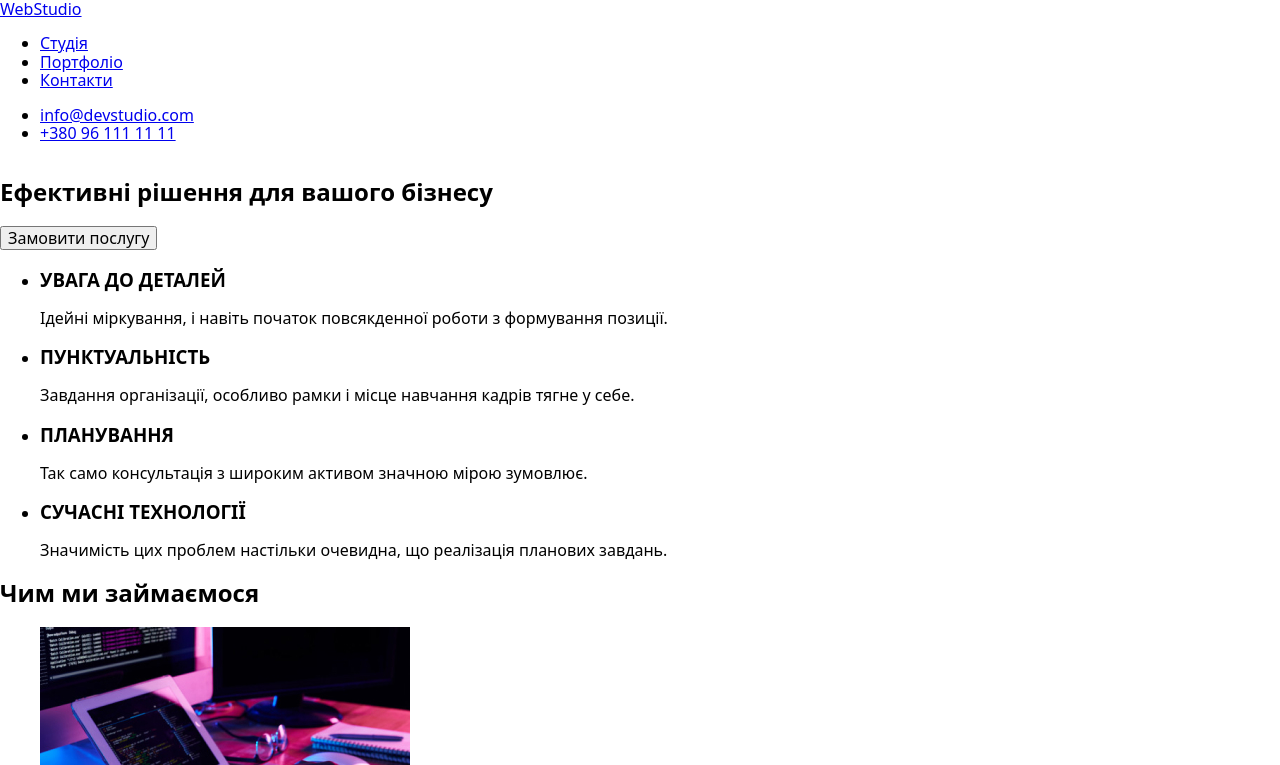
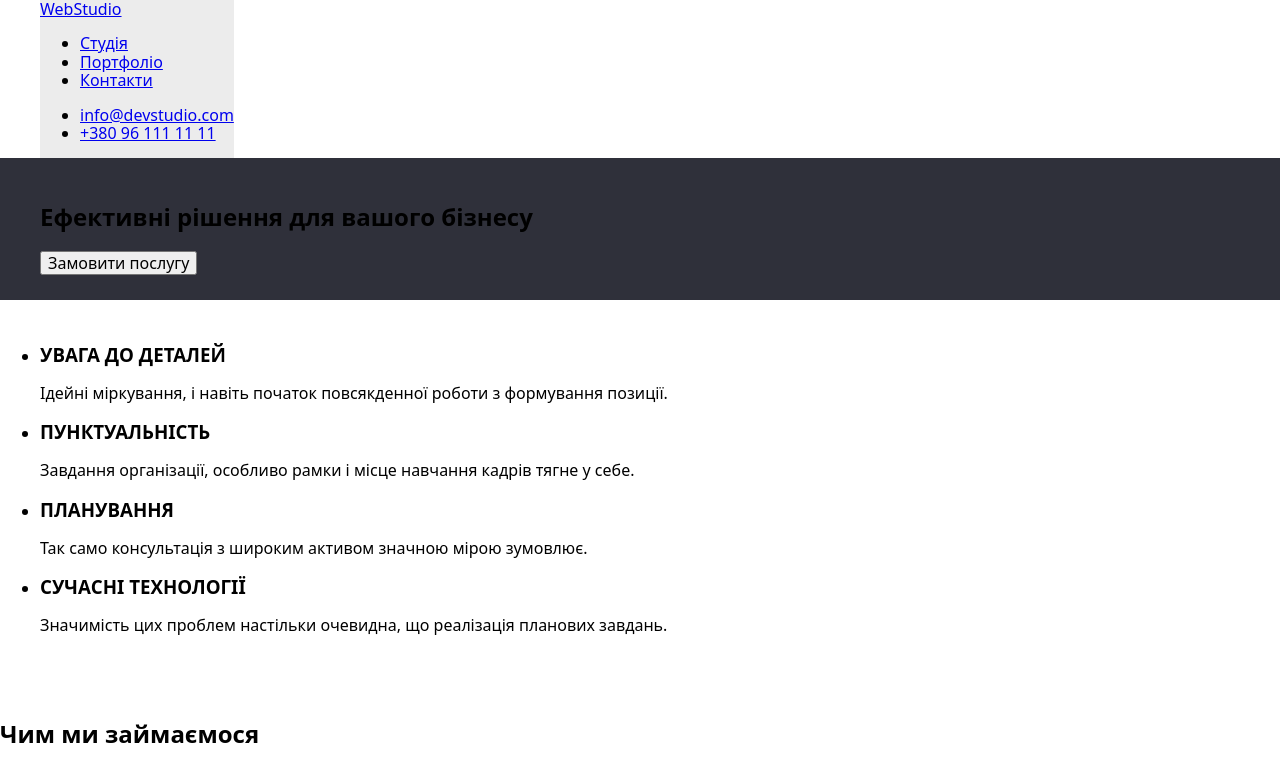
Before and after one commit to xuxrik3/WebStudio, a plain HTML site: page index.html in a window 1280 px wide. Shown: the top 765 px of the page. Drawn offline with nearby package versions, Linux system fonts and the light colour scheme.

Commit message:
15_12
остання лекція

```diff
--- a/index.html
+++ b/index.html
@@ -11,6 +11,7 @@
     <link rel="stylesheet" href="style.css">
 </head>
 <body>
+  <div class="container">
     <header>
         <a href="./index.html">WebStudio</a>
         <nav>
@@ -24,10 +25,12 @@
           <li><a href="mailto:info@devstudio.com">info@devstudio.com</a></li>
           <li><a href="tel:+380961111111">+380 96 111 11 11</a></li>
         </ul>
+      </div>
       </header>
   <main>
     <!-- Шапка -->
-      <section>
+      <section class="content-up">
+        <div class="container">
         <h2>Ефективні рішення для вашого бізнесу</h2>
         <button type="button">Замовити послугу</button>
       </section>
@@ -51,6 +54,7 @@
         <p>Значимість цих проблем настільки очевидна, що реалізація планових завдань.</p>
       </li>
      </ul>
+    </div>
       </section>
       <!-- Чим займаємось -->
       <section>
@@ -62,7 +66,8 @@
         </ul>
       </section>
       <!-- Наша комaнда -->
-      <section>
+      <section class="my_teams">
+        <div class="container">
         <h2>Наша команда</h2>
         <ul>
             <li>
@@ -86,10 +91,12 @@
           <p>UI Designer</p>
       </li>
         </ul>
+       </div>
       </section>
 </main>
 
 <footer>
+<div class="container">
   <a href="./index.html">WebStudio</a>
   <address>
     <a href="https://maps.app.goo.gl/1scr2Ax1geKc9xeD9" >м. Київ, пр-т Лесі Українки, 26</a>
@@ -97,7 +104,8 @@
       <li><a href="mailto:info@devstudio.com">info@devstudio.com</a></li>
       <li><a href="tel:+380961111111">+38 096 111 11 11</a></li>
     </ul>
-  </address>
+ </address>
+</div>
 </footer>
 </body>
 </html>
--- a/style.css
+++ b/style.css
@@ -7,3 +7,27 @@
 header{
     display: inline-block;
 }
+.container {
+  width: 1200px;
+  margin: 0 auto;
+  padding: 0 auto;
+}
+header{
+  background-color: #ECECEC;
+}
+
+section {
+  padding-top: 25px;
+  padding-bottom: 25px;
+}
+
+
+.content-up{
+  background-color: #2F303A;
+}
+.my_teams{
+  background-color:#F5F4FA ;
+}
+footer{
+  background-color: #2F303A;
+}
```
